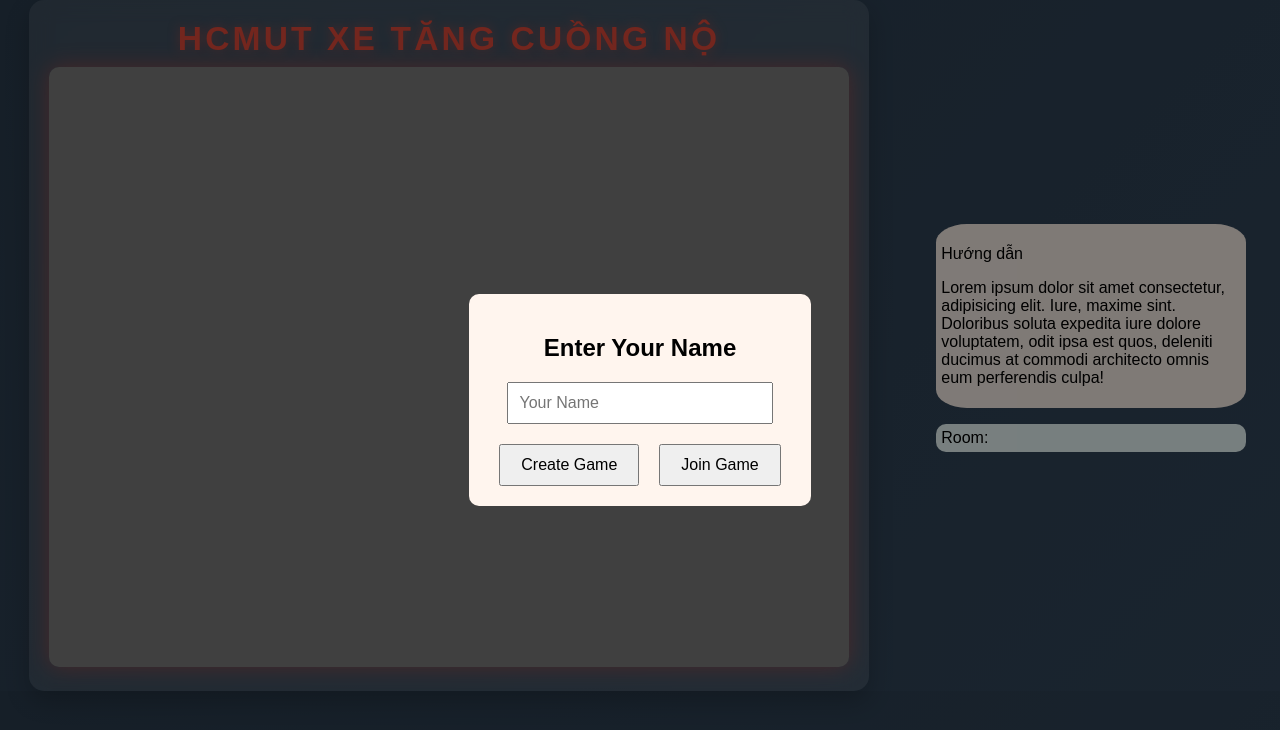
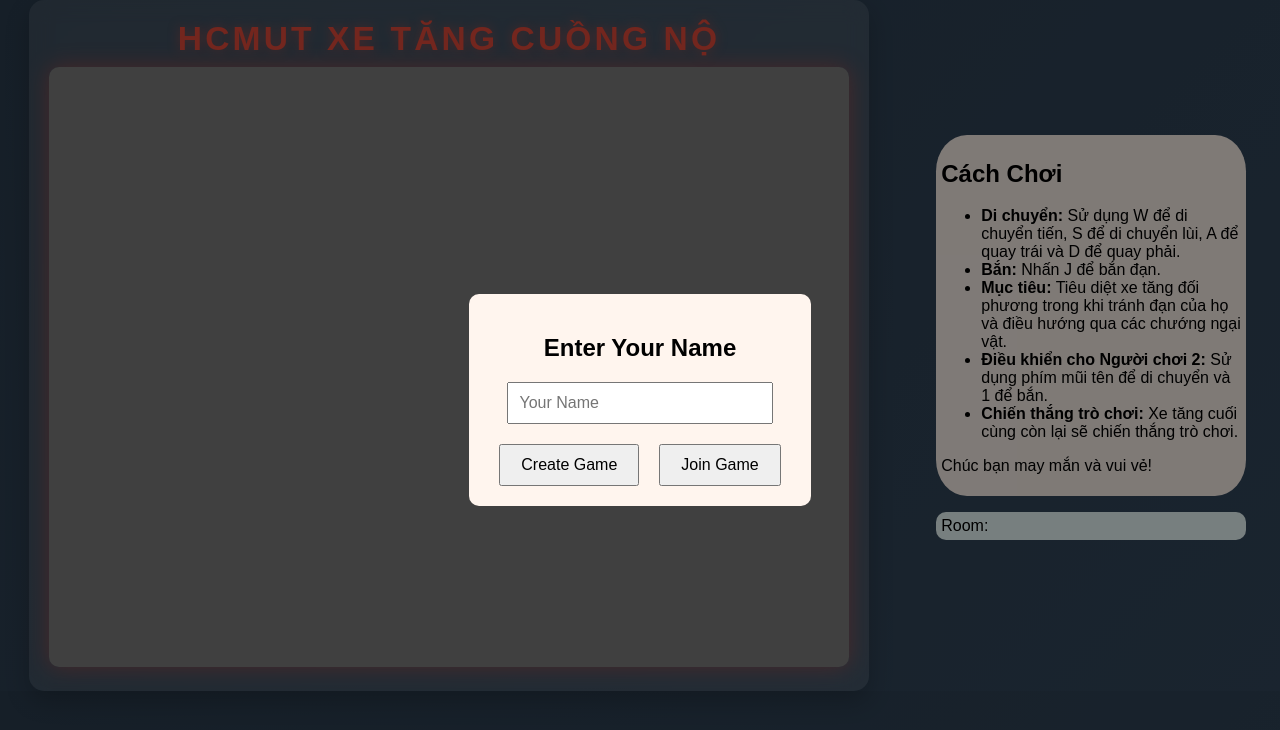
Before and after one commit to hongphucle1010/TankGame, a React (Vite) app: page / in a window 1280 px wide. Shown: the top 730 px of the page. Built offline with nearby package versions, Linux system fonts and the light colour scheme; a web font is replaced by a local one.

Commit message:
feat: Update game instructions with detailed controls and remove unused game hook

```diff
--- a/src/Components/HuongDan.tsx
+++ b/src/Components/HuongDan.tsx
@@ -1,13 +1,15 @@
 export default function HuongDan() {
   return (
     <div id="huongdan">
-      <p>Hướng dẫn</p>
-      <p>
-        Lorem ipsum dolor sit amet consectetur, adipisicing elit. Iure, maxime
-        sint. Doloribus soluta expedita iure dolore voluptatem, odit ipsa est
-        quos, deleniti ducimus at commodi architecto omnis eum perferendis
-        culpa!
-      </p>
+      <h2>Cách Chơi</h2>
+      <ul>
+        <li><strong>Di chuyển:</strong> Sử dụng <code>W</code> để di chuyển tiến, <code>S</code> để di chuyển lùi, <code>A</code> để quay trái và <code>D</code> để quay phải.</li>
+        <li><strong>Bắn:</strong> Nhấn <code>J</code> để bắn đạn.</li>
+        <li><strong>Mục tiêu:</strong> Tiêu diệt xe tăng đối phương trong khi tránh đạn của họ và điều hướng qua các chướng ngại vật.</li>
+        <li><strong>Điều khiển cho Người chơi 2:</strong> Sử dụng phím mũi tên để di chuyển và <code>1</code> để bắn.</li>
+        <li><strong>Chiến thắng trò chơi:</strong> Xe tăng cuối cùng còn lại sẽ chiến thắng trò chơi.</li>
+      </ul>
+      <p>Chúc bạn may mắn và vui vẻ!</p>
     </div>
   );
 }
```
Also changed, not shown: src/hooks/game.tsx (deleted, +0 -14 lines).
